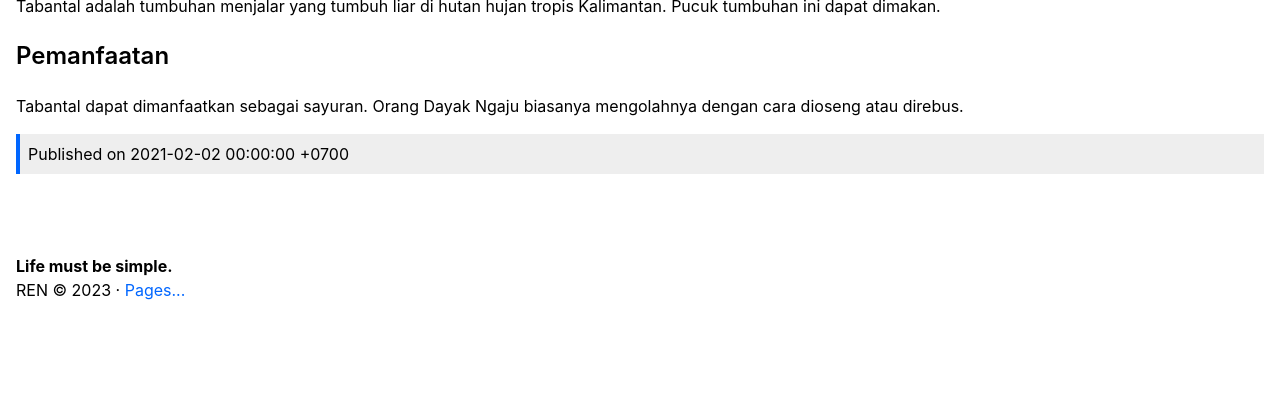
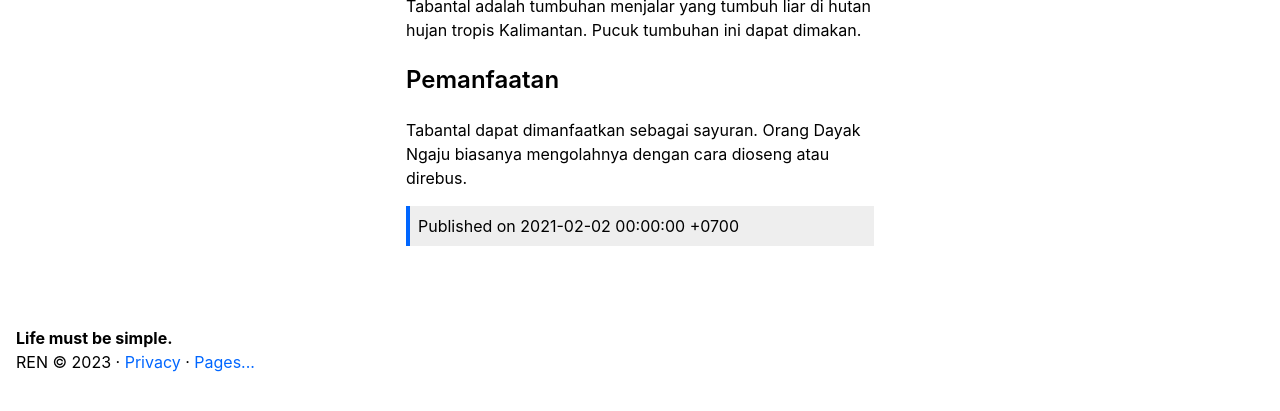
Before and after one commit to ren-id/blog, a Jekyll site: the page built from docs/_posts/2021-02-02-tabantal.md, in a window 1280 px wide, cut to the strip 479-901 px from the top of the page. Shown: the top 411 px of the strip. Built offline with Jekyll 4.4.1, drawn with Linux system fonts in a browser that asks for light colours; our own code applies the rules of GitHub Pages for plain Markdown files; comment, search, counter and statistics services are not loaded.

Commit message:
Tahun otomatis di hak cipta

```diff
--- a/docs/_includes/footer.html
+++ b/docs/_includes/footer.html
@@ -1,6 +1,6 @@
 <footer>
 <b>Life must be simple.</b><br/>
-REN &copy; 2023 · <a href="{{site.url}}/pages">Pages...</a>
+REN &copy; {{ site.time | date: '%Y' }} · <a href="{{site.url}}/privacy">Privacy</a> · <a href="{{site.url}}/pages">Pages...</a>
 <!--Start of Tawk.to Script-->
 <script type="text/javascript">
 var Tawk_API=Tawk_API||{}, Tawk_LoadStart=new Date();
--- a/docs/index.html
+++ b/docs/index.html
@@ -26,9 +26,8 @@
       {% endfor %}
     </div>
   </div>
-
-  {% include footer.html %}
 </div>
+{% include footer.html %}
 </body>
 
 </html>
--- a/docs/style.css
+++ b/docs/style.css
@@ -129,6 +129,11 @@
 .padding,
 .comment {
     padding: var(--pd) var(--pd) var(--pd) var(--pd);
+}
+
+article {
+    max-width: 500px;
+    margin: 0 auto 0 auto;
 }
 
 .header {
```
